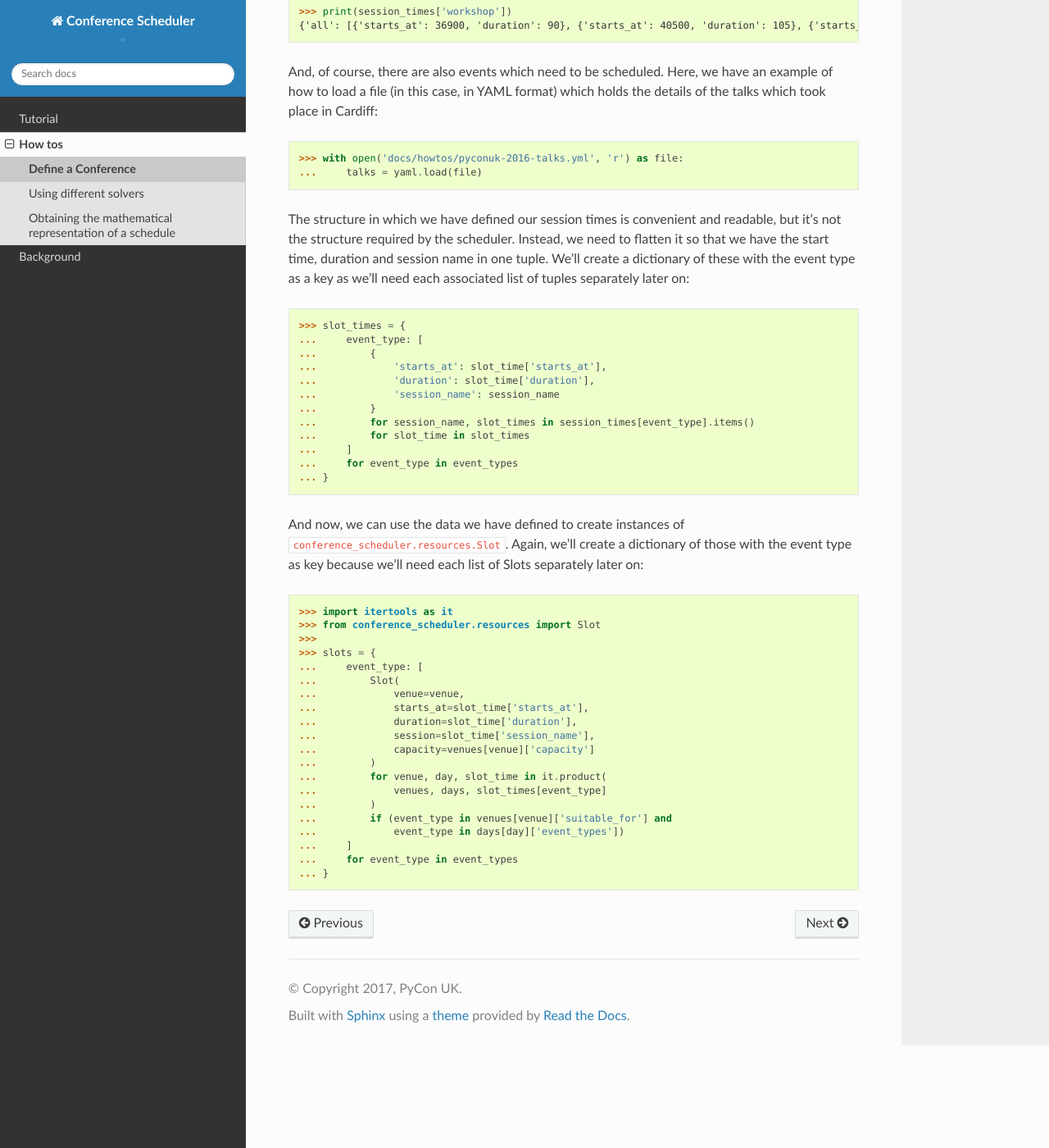
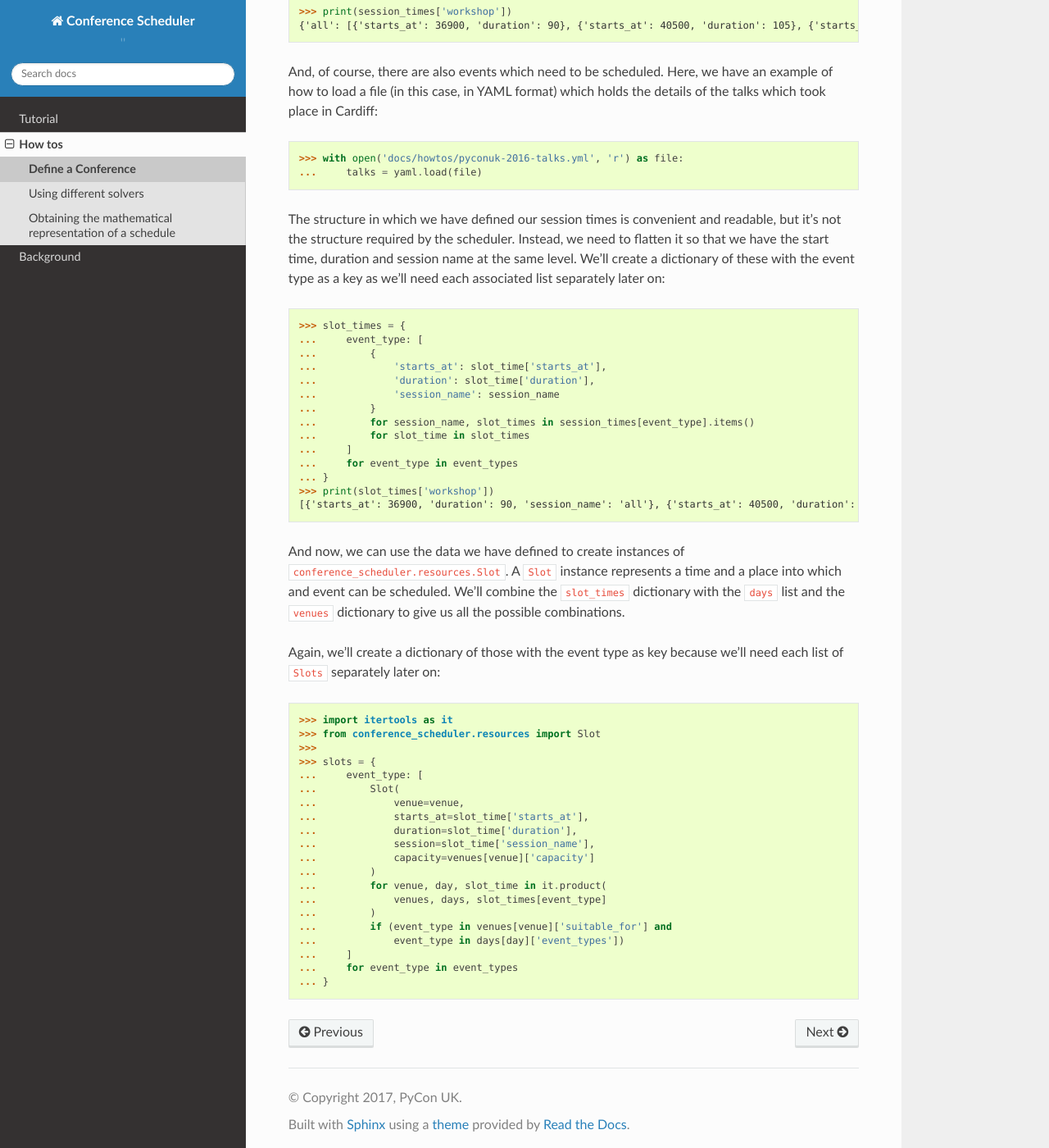
Before and after one commit to PyconUK/ConferenceScheduler, a Sphinx documentation site: the page built from docs/howtos/define_a_conference.rst, in a window 1280 px wide and 1400 px high, scrolled down 2438 px. Shown: the whole window at 82% size. Built offline with Sphinx 7.4.7 and the Read the Docs theme 2.0.0, drawn with Linux system fonts in a browser that asks for light colours.

Commit message:
[#44] Add some more text and example output

```diff
--- a/docs/howtos/define_a_conference.rst
+++ b/docs/howtos/define_a_conference.rst
@@ -133,8 +133,8 @@ details of the talks which took place in Cardiff::
 The structure in which we have defined our session times is convenient and
 readable, but it's not the structure required by the scheduler. Instead, we
 need to flatten it so that we have the start time, duration and session name
-in one tuple. We'll create a dictionary of these with the event type as a key
-as we'll need each associated list of tuples separately later on::
+at the same level. We'll create a dictionary of these with the event type as a
+key as we'll need each associated list separately later on::
 
     >>> slot_times = {
     ...     event_type: [
@@ -148,11 +148,17 @@ as we'll need each associated list of tuples separately later on::
     ...     ]
     ...     for event_type in event_types
     ... }
+    >>> print(slot_times['workshop'])
+    [{'starts_at': 36900, 'duration': 90, 'session_name': 'all'}, {'starts_at': 40500, 'duration': 105, 'session_name': 'all'}, {'starts_at': 52200, 'duration': 90, 'session_name': 'all'}, {'starts_at': 59400, 'duration': 60, 'session_name': 'all'}]
 
 And now, we can use the data we have defined to create instances of
-:code:`conference_scheduler.resources.Slot`. Again, we'll create a dictionary
-of those with the event type as key because we'll need each list of Slots
-separately later on::
+:code:`conference_scheduler.resources.Slot`. A :code:`Slot` instance represents
+a time and a place into which and event can be scheduled. We'll combine the
+:code:`slot_times` dictionary with the :code:`days` list and the :code:`venues`
+dictionary to give us all the possible combinations.
+
+Again, we'll create a dictionary of those with the event type as key because
+we'll need each list of :code:`Slots` separately later on::
 
     >>> import itertools as it
     >>> from conference_scheduler.resources import Slot
```
